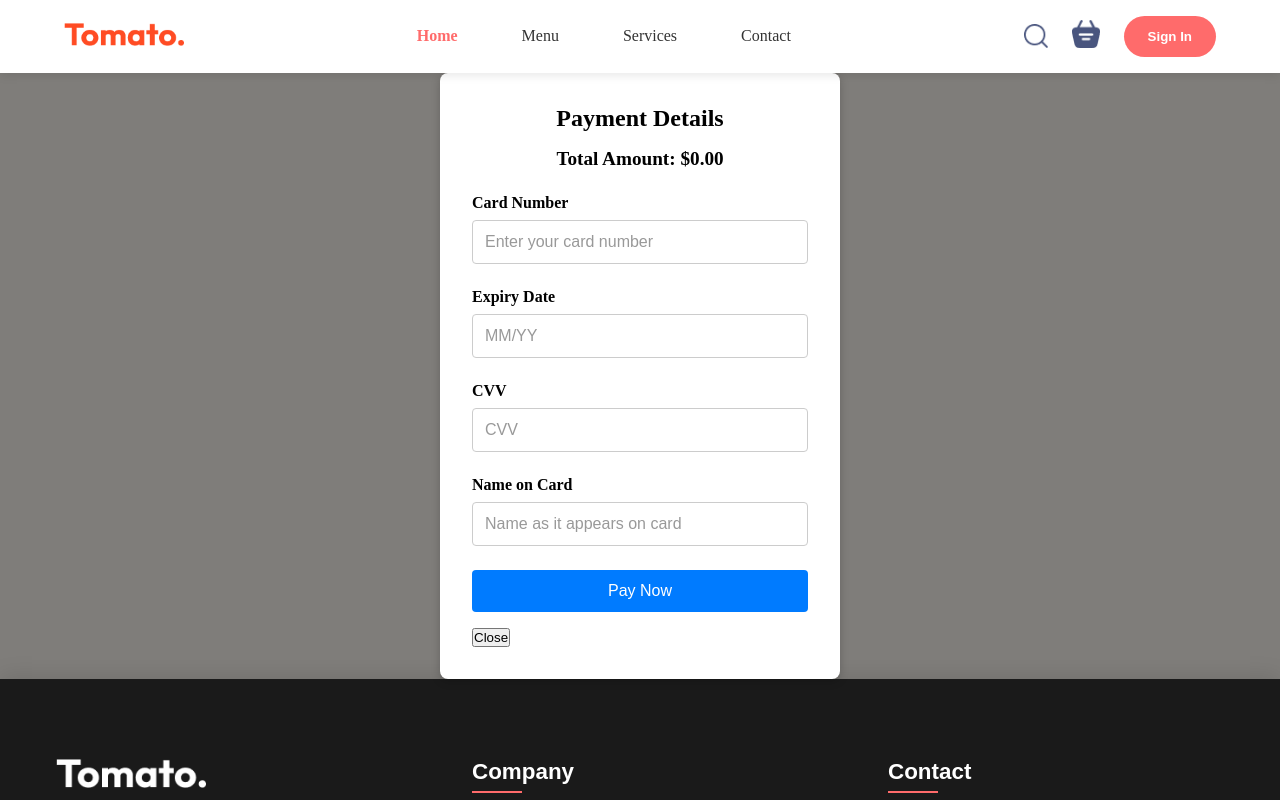
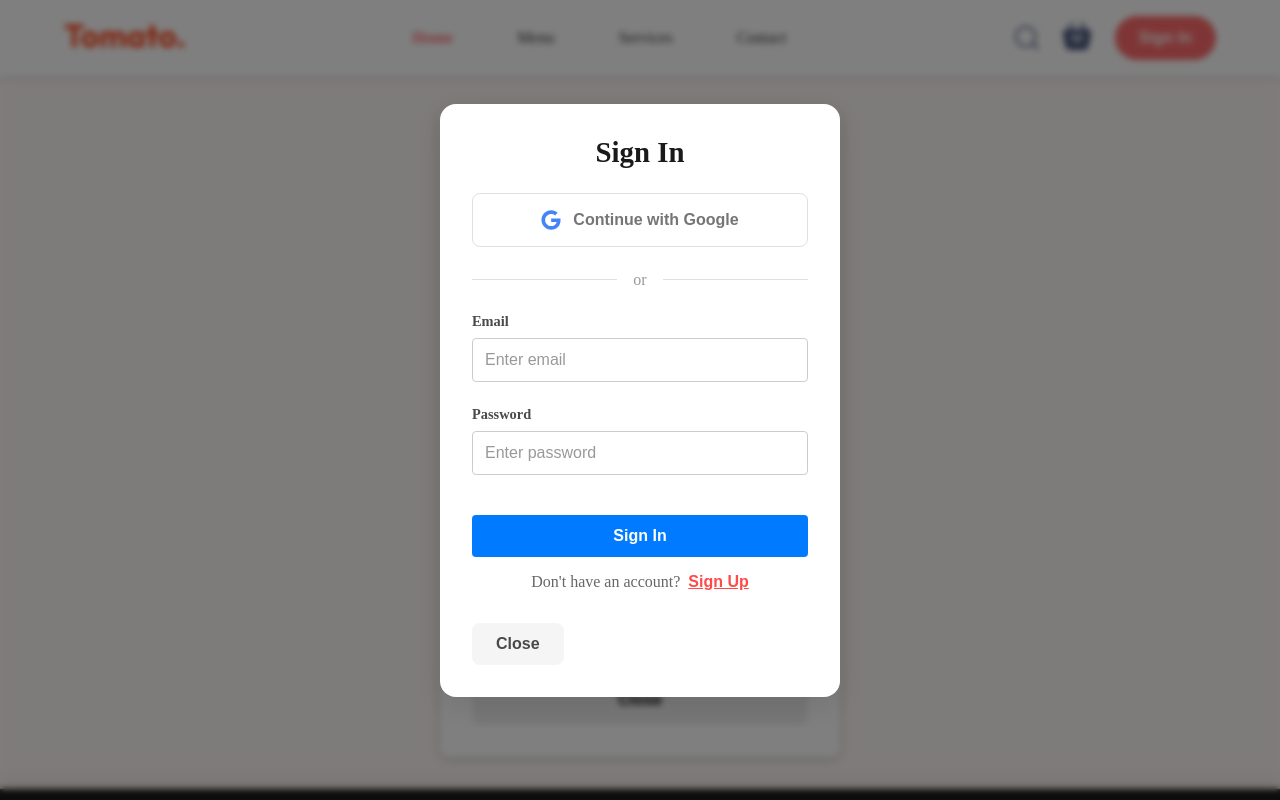
Before and after one commit to buriburi-nik/mct, a React (Vite) app: page /payment in a window 1280 px wide. Both pictures are taken after a click on the button "Sign In". Shown: the top 800 px of the page. Built offline with nearby package versions, Linux system fonts and the light colour scheme; no server answers.

Commit message:
feat: integrate Firebase for authentication and analytics, add AuthModal component

```diff
--- a/package.json
+++ b/package.json
@@ -10,6 +10,7 @@
     "preview": "vite preview"
   },
   "dependencies": {
+    "firebase": "^11.4.0",
     "react": "^19.0.0",
     "react-dom": "^19.0.0",
     "react-icons": "^5.5.0",
--- a/src/components/Navbar/navbar.jsx
+++ b/src/components/Navbar/navbar.jsx
@@ -4,11 +4,23 @@ import { assets } from '../../assets/frontend_assets/assets';
 import { Link } from 'react-router-dom';
 import { storeContext } from '../../storeContext';
 
+import AuthModal from '../SignIn/AuthModal';
+
 const Navbar = () => {
   const [menuOpen, setMenuOpen] = useState(false);
   const [activeMenu, setActiveMenu] = useState("home");
 
-  const {getTotals} = useContext(storeContext);
+  const [showAuthModal, setShowAuthModal] = useState(false);
+
+  const { getTotals } = useContext(storeContext);
+
+  const handleOpenAuthModal = () => {
+    setShowAuthModal(true);
+  };
+
+  const handleCloseAuthModal = () => {
+    setShowAuthModal(false);
+  };
 
   return (
     <div className={`navbar ${menuOpen ? 'menu-open' : ''}`}>
@@ -75,7 +87,9 @@ const Navbar = () => {
             {getTotals().subtotal > 0 && <div className="dot"></div>}
           </Link>
         </div>
-        <button className="sign-in-btn">Sign In</button>
+        <button className="sign-in-btn" onClick={handleOpenAuthModal}>
+          Sign In
+        </button>
       </div>
 
       <img
@@ -84,6 +98,10 @@ const Navbar = () => {
         className="hamburger"
         onClick={() => setMenuOpen(!menuOpen)}
       />
+
+      {showAuthModal && (
+        <AuthModal onClose={handleCloseAuthModal} />
+      )}
     </div>
   );
 };
--- /dev/null
+++ b/src/components/SignIn/AuthModal.css
@@ -0,0 +1,207 @@
+.modal-overlay {
+  position: fixed;
+  top: 0;
+  left: 0;
+  right: 0;
+  bottom: 0;
+  background: rgba(0, 0, 0, 0.5);
+  display: flex;
+  justify-content: center;
+  align-items: center;
+  z-index: 1000;
+  backdrop-filter: blur(3px);
+}
+
+.modal-content {
+  background: white;
+  padding: 2rem;
+  border-radius: 16px;
+  width: 90%;
+  max-width: 400px;
+  box-shadow: 0 8px 32px rgba(0, 0, 0, 0.1);
+  position: relative;
+  animation: modalSlideIn 0.3s ease-out;
+}
+
+@keyframes modalSlideIn {
+  from {
+    transform: translateY(-20px);
+    opacity: 0;
+  }
+
+  to {
+    transform: translateY(0);
+    opacity: 1;
+  }
+}
+
+.modal-content h2 {
+  margin-bottom: 1.5rem;
+  color: #1a1a1a;
+  font-size: 1.8rem;
+  text-align: center;
+  font-weight: 600;
+}
+
+.form-group {
+  margin-bottom: 1.5rem;
+}
+
+.form-group label {
+  display: block;
+  margin-bottom: 0.5rem;
+  color: #4a4a4a;
+  font-size: 0.9rem;
+  font-weight: 500;
+}
+
+.form-group input {
+  width: 100%;
+  padding: 0.8rem;
+  border: 1px solid #e0e0e0;
+  border-radius: 8px;
+  font-size: 1rem;
+  transition: border-color 0.3s ease;
+}
+
+.form-group input:focus {
+  outline: none;
+  border-color: #FF4A4A;
+  box-shadow: 0 0 0 2px rgba(255, 74, 74, 0.1);
+}
+
+button {
+  width: 100%;
+  padding: 1rem;
+  border: none;
+  border-radius: 8px;
+  font-size: 1rem;
+  font-weight: 600;
+  cursor: pointer;
+  transition: all 0.3s ease;
+}
+
+button[type="submit"] {
+  background: #FF4A4A;
+  color: white;
+  margin-top: 1rem;
+}
+
+button[type="submit"]:hover {
+  background: #ff3636;
+  transform: translateY(-1px);
+}
+
+.google-btn {
+  background: white;
+  color: #757575;
+  border: 1px solid #e0e0e0;
+  display: flex;
+  align-items: center;
+  justify-content: center;
+  gap: 12px;
+  margin-bottom: 1.5rem;
+}
+
+.google-btn:hover {
+  background: #f8f8f8;
+  border-color: #d2d2d2;
+  transform: translateY(-1px);
+}
+
+.google-icon {
+  width: 20px;
+  height: 20px;
+  fill: #4285f4;
+}
+
+.separator {
+  display: flex;
+  align-items: center;
+  color: #999;
+  margin: 1.5rem 0;
+}
+
+.separator::before,
+.separator::after {
+  content: '';
+  flex: 1;
+  border-bottom: 1px solid #e0e0e0;
+}
+
+.separator::before {
+  margin-right: 1rem;
+}
+
+.separator::after {
+  margin-left: 1rem;
+}
+
+.toggle-btn {
+  background: none;
+  color: #FF4A4A;
+  padding: 0;
+  margin-left: 0.5rem;
+  text-decoration: underline;
+  width: auto;
+}
+
+.toggle-btn:hover {
+  color: #ff3636;
+}
+
+.close-btn {
+  width: auto;
+  background: #f5f5f5;
+  color: #4a4a4a;
+  margin-top: 1rem;
+  padding: 0.75rem 1.5rem;
+}
+
+.close-btn:hover {
+  background: #eee;
+}
+
+.error-message {
+  color: #ff4444;
+  font-size: 0.9rem;
+  margin: 0.5rem 0;
+  text-align: center;
+}
+
+.toggle-text {
+  text-align: center;
+  margin: 1rem 0;
+  color: #666;
+}
+
+button[disabled] {
+  opacity: 0.7;
+  cursor: not-allowed;
+  background: #f8f8f8;
+  color: #999;
+}
+
+button[disabled]:hover {
+  transform: none;
+  background: #f8f8f8;
+}
+
+.sign-out-btn {
+  background: #FF4A4A;
+  color: white;
+}
+
+@media (max-width: 480px) {
+  .modal-content {
+    padding: 1.5rem;
+  }
+
+  .modal-content h2 {
+    font-size: 1.5rem;
+  }
+
+  button {
+    padding: 0.8rem;
+  }
+}
--- /dev/null
+++ b/src/components/SignIn/AuthModal.jsx
@@ -0,0 +1,185 @@
+import React, { useState, useEffect } from 'react';
+import {
+  onAuthStateChanged,
+  signInWithEmailAndPassword,
+  createUserWithEmailAndPassword,
+  signOut,
+  signInWithPopup,
+  GoogleAuthProvider
+} from 'firebase/auth';
+import { auth } from '../firebase/firebase';
+import './AuthModal.css';
+
+const AuthModal = ({ onClose }) => {
+  const [currentUser, setCurrentUser] = useState(null);
+  const [isSignUp, setIsSignUp] = useState(false);
+  const [email, setEmail] = useState('');
+  const [password, setPassword] = useState('');
+  const [error, setError] = useState('');
+  const [loading, setLoading] = useState(false);
+  const [showSuccessGif, setShowSuccessGif] = useState(false);
+  const googleProvider = new GoogleAuthProvider();
+
+  useEffect(() => {
+    const unsubscribe = onAuthStateChanged(auth, (user) => {
+      setCurrentUser(user);
+    });
+    return () => unsubscribe();
+  }, []);
+
+  useEffect(() => {
+    if (showSuccessGif) {
+      const timer = setTimeout(() => {
+        onClose();
+        setShowSuccessGif(false);
+      }, 3000);
+      return () => clearTimeout(timer);
+    }
+  }, [showSuccessGif, onClose]);
+
+  const handleSubmit = async (e) => {
+    e.preventDefault();
+    setError('');
+    setLoading(true);
+    try {
+      if (isSignUp) {
+        await createUserWithEmailAndPassword(auth, email, password);
+        onClose();
+      } else {
+        await signInWithEmailAndPassword(auth, email, password);
+
+        setShowSuccessGif(true);
+      }
+    } catch (err) {
+      setError(err.message);
+    } finally {
+      setLoading(false);
+    }
+  };
+
+  const handleSignOut = async () => {
+    try {
+      await signOut(auth);
+      onClose();
+    } catch (err) {
+      setError(err.message);
+    }
+  };
+
+  const handleGoogleSignIn = async () => {
+    try {
+      setLoading(true);
+      await signInWithPopup(auth, googleProvider);
+      setShowSuccessGif(true);
+    } catch (err) {
+      if (err.code !== 'auth/popup-closed-by-user') {
+        setError(err.message);
+      }
+    } finally {
+      setLoading(false);
+    }
+  };
+
+  const toggleAuthMode = () => {
+    setIsSignUp((prev) => !prev);
+    setError('');
+    setEmail('');
+    setPassword('');
+  };
+
+  if (showSuccessGif) {
+    return (
+      <div className="modal-overlay" onClick={onClose}>
+        <div className="modal-content" onClick={(e) => e.stopPropagation()}>
+          <h2>Sign In Successful!</h2>
+          <img
+            src="https://media.giphy.com/media/111ebonMs90YLu/giphy.gif"
+            alt="Success"
+            className="success-gif"
+          />
+        </div>
+      </div>
+    );
+  }
+
+  if (currentUser) {
+    return (
+      <div className="modal-overlay" onClick={onClose}>
+        <div className="modal-content" onClick={(e) => e.stopPropagation()}>
+          <h2>Welcome, {currentUser.email}</h2>
+          <p>You are currently signed in.</p>
+          <button onClick={handleSignOut} className="sign-out-btn">
+            Sign Out
+          </button>
+          <button onClick={onClose} className="close-btn">
+            Close
+          </button>
+        </div>
+      </div>
+    );
+  }
+
+  return (
+    <div className="modal-overlay" onClick={onClose}>
+      <div className="modal-content" onClick={(e) => e.stopPropagation()}>
+        <h2>{isSignUp ? 'Sign Up' : 'Sign In'}</h2>
+
+        <button className="google-btn" onClick={handleGoogleSignIn} disabled={loading}>
+          <svg xmlns="http://www.w3.org/2000/svg" viewBox="0 0 488 512" className="google-icon">
+            <path d="M488 261.8C488 403.3 391.1 504 248 504 110.8 504 0 393.2 0 256S110.8 8 248 8c66.8 0 123 24.5 166.3 64.9l-67.5 64.9C258.5 52.6 94.3 116.6 94.3 256c0 86.5 69.1 156.6 153.7 156.6 98.2 0 135-70.4 140.8-106.9H248v-85.3h236.1c2.3 12.7 3.9 24.9 3.9 41.4z"/>
+          </svg>
+          Continue with Google
+        </button>
+
+        <div className="separator">
+          <span>or</span>
+        </div>
+
+        <form onSubmit={handleSubmit}>
+          <div className="form-group">
+            <label>Email</label>
+            <input
+              type="email"
+              placeholder="Enter email"
+              required
+              value={email}
+              onChange={(e) => setEmail(e.target.value)}
+            />
+          </div>
+
+          <div className="form-group">
+            <label>Password</label>
+            <input
+              type="password"
+              placeholder="Enter password"
+              required
+              value={password}
+              onChange={(e) => setPassword(e.target.value)}
+            />
+          </div>
+
+          {error && <p className="error-message">{error}</p>}
+
+          <button type="submit" disabled={loading}>
+            {loading
+              ? (isSignUp ? 'Signing Up...' : 'Signing In...')
+              : (isSignUp ? 'Sign Up' : 'Sign In')}
+          </button>
+        </form>
+
+        <p className="toggle-text">
+          {isSignUp ? 'Already have an account?' : "Don't have an account?"}
+          <button onClick={toggleAuthMode} className="toggle-btn">
+            {isSignUp ? 'Sign In' : 'Sign Up'}
+          </button>
+        </p>
+
+        <button onClick={onClose} className="close-btn">
+          Close
+        </button>
+      </div>
+    </div>
+  );
+};
+
+export default AuthModal;
--- /dev/null
+++ b/src/components/firebase/firebase.js
@@ -0,0 +1,21 @@
+import { initializeApp } from "firebase/app";
+import { getAuth } from "firebase/auth";
+import { getAnalytics } from "firebase/analytics";
+
+const firebaseConfig = {
+  apiKey: "AIzaSyAON_sg1ZcOcsxHPqqUverL5tk07LRwttM",
+  authDomain: "mct-authfication.firebaseapp.com",
+  projectId: "mct-authfication",
+  storageBucket: "mct-authfication.appspot.com",
+
+  messagingSenderId: "527479568256",
+  appId: "1:527479568256:web:9279c42087e8e9e2dd7365",
+  measurementId: "G-K7MK9ESG9W"
+};
+
+const app = initializeApp(firebaseConfig);
+const analytics = getAnalytics(app);
+const auth = getAuth(app);
+
+
+export { auth, analytics , app};
--- a/src/pages/Payment/Payment.css
+++ b/src/pages/Payment/Payment.css
@@ -5,12 +5,14 @@
   left: 0; */
   width: 100%;
   height: 100%;
-  background: rgba(0, 0, 0, 0.5);
+  background: rgba(251, 245, 245, 0.5);
   display: flex;
   align-items: center;
   justify-content: center;
   /* z-index: 9999; */
   /* on top of everything */
+  padding: 2rem;
+
 }
 
 .payment-form {
```
Also changed, not shown: 1 other file (tests, documents, lock files or other folders).
